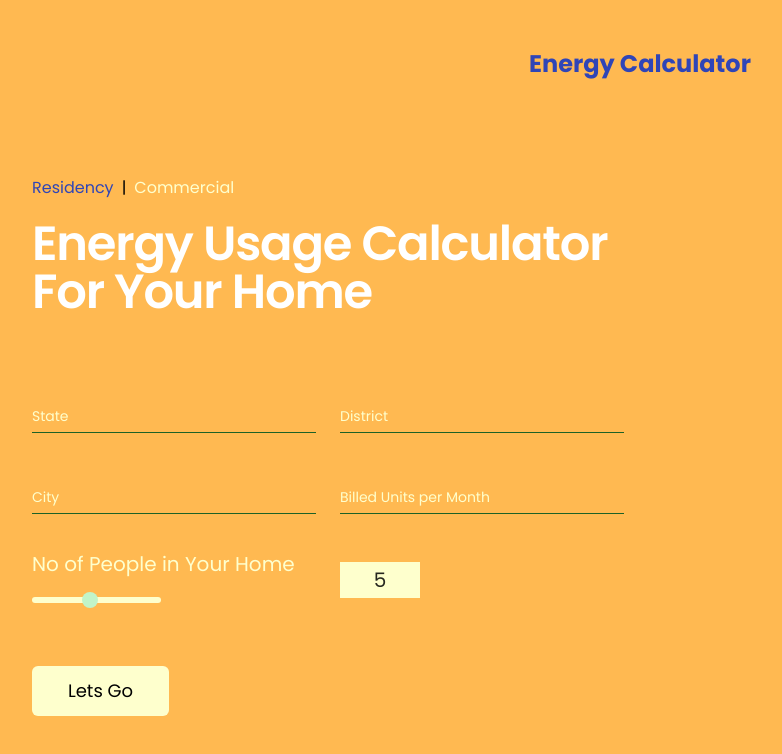
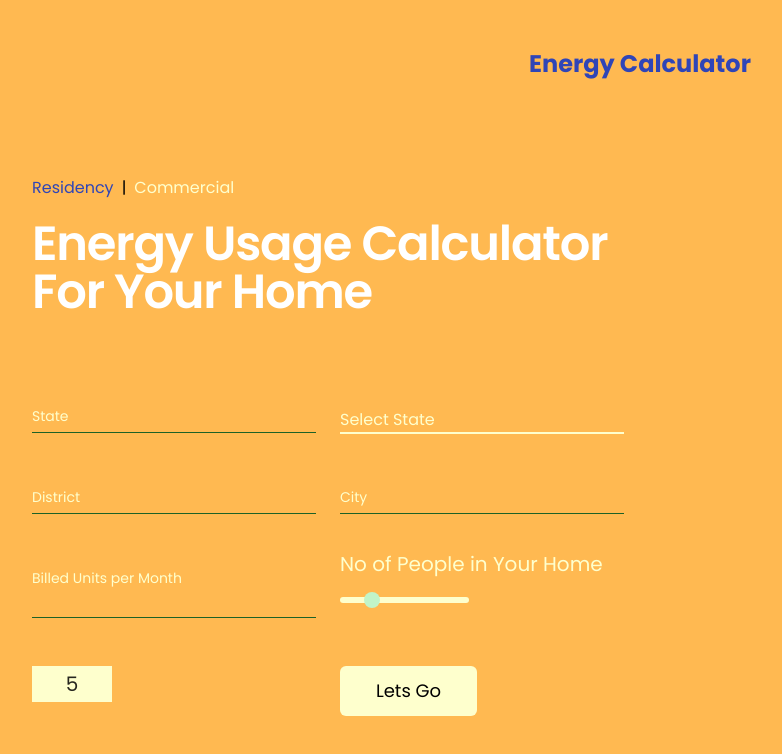
Before and after one commit to Raiyan109/vedic-energie-new, a React (Vite) app: page /calcStep1 in a window 1280 px wide. Shown: the top 754 px of the page, without its empty margins (0-782 px from the left). Built offline with nearby package versions, Linux system fonts and the light colour scheme.

Commit message:
dropdown initial setup

```diff
--- a/src/components/Calculation.jsx
+++ b/src/components/Calculation.jsx
@@ -2,9 +2,15 @@ import React, { forwardRef, useState } from 'react';
 import { Link } from 'react-router-dom';
 import LetsGoButton from './LetsGoButton';
 import RangeSlider from './RangeSlider';
+import { states } from '../constants';
+import { AiOutlineSearch } from 'react-icons/ai'
 
 const Calculation = ({ ref }) => {
     const [value, setValue] = useState(5)
+    const [isOpen, setIsOpen] = useState(false)
+    const [inputValue, setInputValue] = useState('')
+    const [selected, setSelected] = useState('')
+
     const handleRange = (e) => {
         setValue(e.target.value)
     }
@@ -30,13 +36,91 @@ const Calculation = ({ ref }) => {
                                     className="relative block overflow-hidden border-b border-green pt-6 focus-within:border-blue"
                                 >
                                     <input
+                                        onClick={() => setIsOpen((prev) => !prev)}
                                         style={{ background: 'transparent' }}
                                         type="dropdown"
                                         id="State"
                                         placeholder="State"
                                         className="peer h-8 w-full border-none p-0 placeholder-lightYellow focus:border-transparent focus:outline-none focus:ring-0 sm:text-sm"
                                     />
+                                    {isOpen && (
+                                        <div className='absolute bg-lightBlue w-20 h-20'>
+                                            {states.map((item, index) => (
+                                                <div>
+                                                    <h3>{item.state}</h3>
+                                                </div>
+                                            ))}
+                                        </div>
+                                    )}
                                 </label>
+
+                                {/* <div className='relative block border-b border-green pt-6 focus-within:border-blue'>
+                                    <button
+                                        className='text-lightYellow'
+                                        onClick={() => setIsOpen((prev) => !prev)}
+                                    >Dropdown</button>
+
+                                    {isOpen && (
+                                        <div className='absolute bg-lightYellow top-[50px] flex flex-col items-start rounded-lg p-2 w-full z-10 max-h-60 overflow-y-auto'>
+                                            {states.map((item, index) => (
+                                                <div className='cursor-pointer hover:bg-orange hover:text-black hover:w-full rounded-lg p-1' key={index}>
+                                                    <h3>{item.state}</h3>
+                                                </div>
+                                            ))}
+                                        </div>
+                                    )}
+                                </div> */}
+
+                                {/* new dropdown */}
+
+                                <div className='w-full h-8 font-medium z-10'>
+                                    <div
+                                        onClick={() => setIsOpen(!isOpen)}
+                                        className='w-full mt-8 flex items-center justify-start border-b-2 text-lightYellow'>
+                                        {selected
+                                            ? selected
+                                            : 'Select State'}
+                                    </div>
+                                    <ul className={`bg-lightYellow mt-2 overflow-y-auto text-black ${isOpen ? 'max-h-60' : 'max-h-0'}`}>
+
+                                        {/* input field */}
+                                        <div className='flex items-center px-2 sticky top-0 bg-lightYellow'>
+                                            <AiOutlineSearch size={18} className='' />
+                                            <input
+                                                type="text"
+                                                value={inputValue}
+                                                onChange={(e) => setInputValue(e.target.value.toLowerCase())}
+                                                placeholder='Enter state name'
+                                                className='bg-lightYellow p-2 outline-none focus:outline-none focus:ring focus:ring-lightYellow border-none'
+                                            />
+                                        </div>
+                                        {states.map((item, index) => (
+                                            <li
+                                                key={index}
+                                                className={`p-2 text-sm cursor-pointer hover:bg-yellow hover:text-black
+                                                ${item.state.toLowerCase() === selected.toLowerCase() && 'bg-yellow text-black'}
+                                                ${item.state.toLowerCase().startsWith(inputValue) ? 'block'
+                                                        :
+                                                        'hidden'
+                                                    }`}
+                                                onClick={() => {
+                                                    if (item.state.toLowerCase() !== selected.toLowerCase()) {
+                                                        setSelected(item.state)
+                                                        setIsOpen(false)
+                                                        setInputValue('')
+                                                    }
+                                                }}
+                                            >
+                                                {item.state}
+                                            </li>
+                                        ))}
+                                    </ul>
+                                </div>
+
+                                {/*  */}
+
+
+
                                 <label
                                     for="District"
                                     className="relative block overflow-hidden border-b border-green pt-6 focus-within:border-blue"
--- a/src/components/RangeSlider.jsx
+++ b/src/components/RangeSlider.jsx
@@ -9,7 +9,7 @@ const RangeSlider = ({ value, handleRange }) => {
                 <label for="No of people in your home">
                     <Slider id="slider" type="range"
                         min='1'
-                        max='10'
+                        max='20'
                         defaultValue={value}
                         onChange={handleRange}
                         className="" />
--- /dev/null
+++ b/src/constants/index.jsx
@@ -0,0 +1,38 @@
+export const states = [
+    { "state": "ANDAMAN & NICOBAR ISLANDS" },
+    { "state": "TELANGANA" },
+    { "state": "ANDHRA PRADESH" },
+    { "state": "ARUNACHAL PRADESH" },
+    { "state": "ASSAM" },
+    { "state": "BIHAR" },
+    { "state": "CHANDIGARH" },
+    { "state": "DADRA & NAGAR HAVELI " },
+    { "state": "DAMAN & DIU" },
+    { "state": "GOA" },
+    { "state": "GUJARAT" },
+    { "state": "HARYANA" },
+    { "state": "HIMACHAL PRADESH" },
+    { "state": "JAMMU & KASHMIR" },
+    { "state": "JHARKHAND" },
+    { "state": "KARNATAKA" },
+    { "state": "KERALA" },
+    { "state": "LAKSHADWEEP" },
+    { "state": "LAKSHADWEEP" },
+    { "state": "LAKSHADWEEP" },
+    { "state": "LAKSHADWEEP" },
+    { "state": "LAKSHADWEEP" },
+    { "state": "LAKSHADWEEP" },
+    { "state": "LAKSHADWEEP" },
+    { "state": "LAKSHADWEEP" },
+    { "state": "LAKSHADWEEP" },
+];
+export const districts = [
+    {
+
+    },
+];
+export const cities = [
+    {
+
+    },
+];
```
